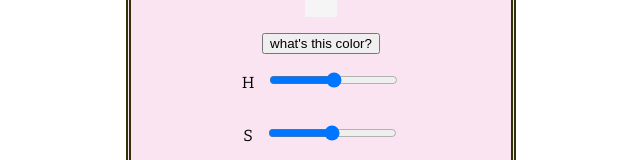
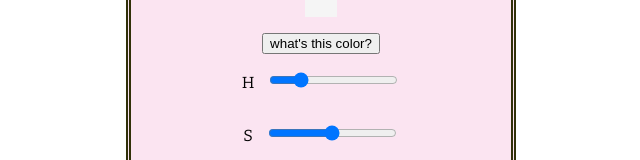
Before and after one commit to suncoast-devs/cohort-xiii, a React (Create React App) app in the folder colorpicker/: page / in a window 1280 px wide. Shown: the part 415-575 px from the top of the page, without its empty margins (319-959 px from the left). Built offline with nearby package versions, Linux system fonts and the light colour scheme.

Commit message:
added first refactor for slider, not working yet

```diff
--- a/colorpicker/src/App.js
+++ b/colorpicker/src/App.js
@@ -1,4 +1,5 @@
 import React, { Component } from 'react'
+import Slider from './components/Slider'
 
 class App extends Component {
   state = {
@@ -58,7 +59,10 @@ class App extends Component {
             <button onClick={this.saveYourColor}>what's this color?</button>
           </section>
           <section className="hslrange">
-            <p>
+            <Slider label="H" maxValue="240" />
+            <Slider label="S" maxValue="100" />
+            <Slider label="L" maxValue="100" />
+            {/* <p>
               H{' '}
               <input
                 type="range"
@@ -87,7 +91,7 @@ class App extends Component {
                 max="100"
                 value={this.state.l}
               />
-            </p>
+            </p> */}
           </section>
         </main>
       </section>
--- /dev/null
+++ b/colorpicker/src/components/Slider.js
@@ -0,0 +1,20 @@
+import React, { Component } from 'react'
+
+class Slider extends Component {
+  render() {
+    return (
+      <p>
+        {this.props.label}{' '}
+        <input
+          type="range"
+          // onChange={this.sValue}
+          min="0"
+          max={this.props.maxValue}
+          // value={this.state.s}
+        />
+      </p>
+    )
+  }
+}
+
+export default Slider
```
